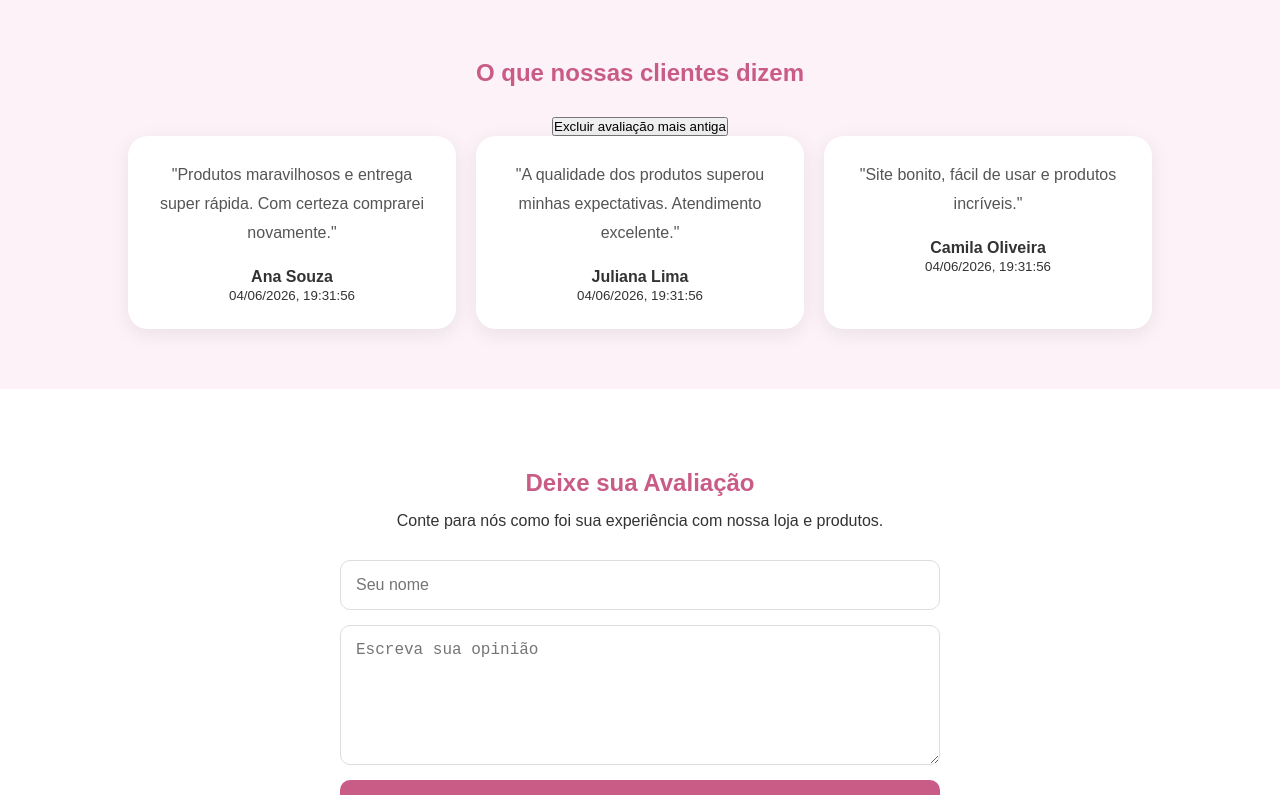
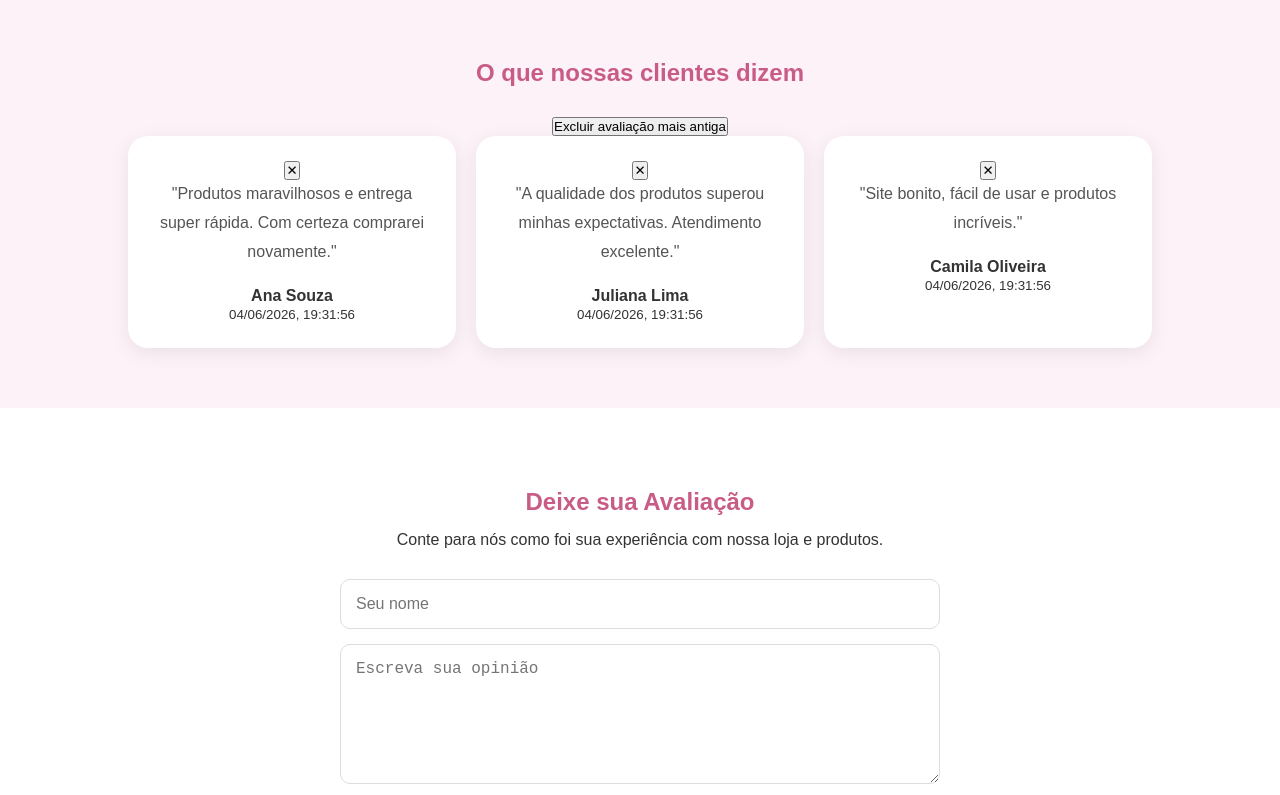
Before and after one commit to williams4803/Beleza-da-Mulher, a React (Vite) app: page / in a window 1280 px wide. Shown: the part 2160-2955 px from the top of the page. Built offline with nearby package versions, Linux system fonts and the light colour scheme.

Commit message:
Adicionar botão X em cada card para excluir avaliação específica

```diff
--- a/src/App.jsx
+++ b/src/App.jsx
@@ -48,6 +48,10 @@ function App() {
       return prev.slice(0, prev.length - 1);
     });
   };
+
+  const handleDeleteReview = (id) => {
+    setReviews((prev) => prev.filter((r) => r.createdAt !== id));
+  };
   return (
     <>
       <Header />
@@ -55,7 +59,7 @@ function App() {
       <Produtos />
        <Sobre />
       <Ofertas />
-      <Feedback reviews={reviews} onDeleteOldest={handleDeleteOldest} />
+      <Feedback reviews={reviews} onDeleteOldest={handleDeleteOldest} onDeleteReview={handleDeleteReview} />
       <Avaliacao onAddReview={handleAddReview} />
       <Whatsapp />
       <Footer />
--- a/src/components/Feedback.jsx
+++ b/src/components/Feedback.jsx
@@ -1,11 +1,18 @@
 import "../styles/feedback.css";
 
-function Feedback({ reviews = [], onDeleteOldest }) {
-  const handleDelete = () => {
+function Feedback({ reviews = [], onDeleteOldest, onDeleteReview }) {
+  const handleDeleteOldest = () => {
     if (!onDeleteOldest) return;
     if (reviews.length === 0) return;
     if (window.confirm("Deseja realmente excluir a avaliação mais antiga?")) {
       onDeleteOldest();
+    }
+  };
+
+  const handleDeleteCard = (id) => {
+    if (!onDeleteReview) return;
+    if (window.confirm("Deseja realmente excluir esta avaliação?")) {
+      onDeleteReview(id);
     }
   };
 
@@ -14,7 +21,7 @@ function Feedback({ reviews = [], onDeleteOldest }) {
 
       <div className="feedback-header">
         <h2>O que nossas clientes dizem</h2>
-        <button className="delete-oldest" onClick={handleDelete}>
+        <button className="delete-oldest" onClick={handleDeleteOldest}>
           Excluir avaliação mais antiga
         </button>
       </div>
@@ -23,8 +30,11 @@ function Feedback({ reviews = [], onDeleteOldest }) {
 
         {reviews.length === 0 && <p>Sem avaliações ainda.</p>}
 
-        {reviews.map((r, idx) => (
-          <div className="feedback-card" key={idx}>
+        {reviews.map((r) => (
+          <div className="feedback-card" key={r.createdAt}>
+            <button className="delete-card" onClick={() => handleDeleteCard(r.createdAt)}>
+              ✕
+            </button>
             <p>{`"${r.mensagem}"`}</p>
             <h4>{r.nome}</h4>
             <small className="feedback-date">
```
